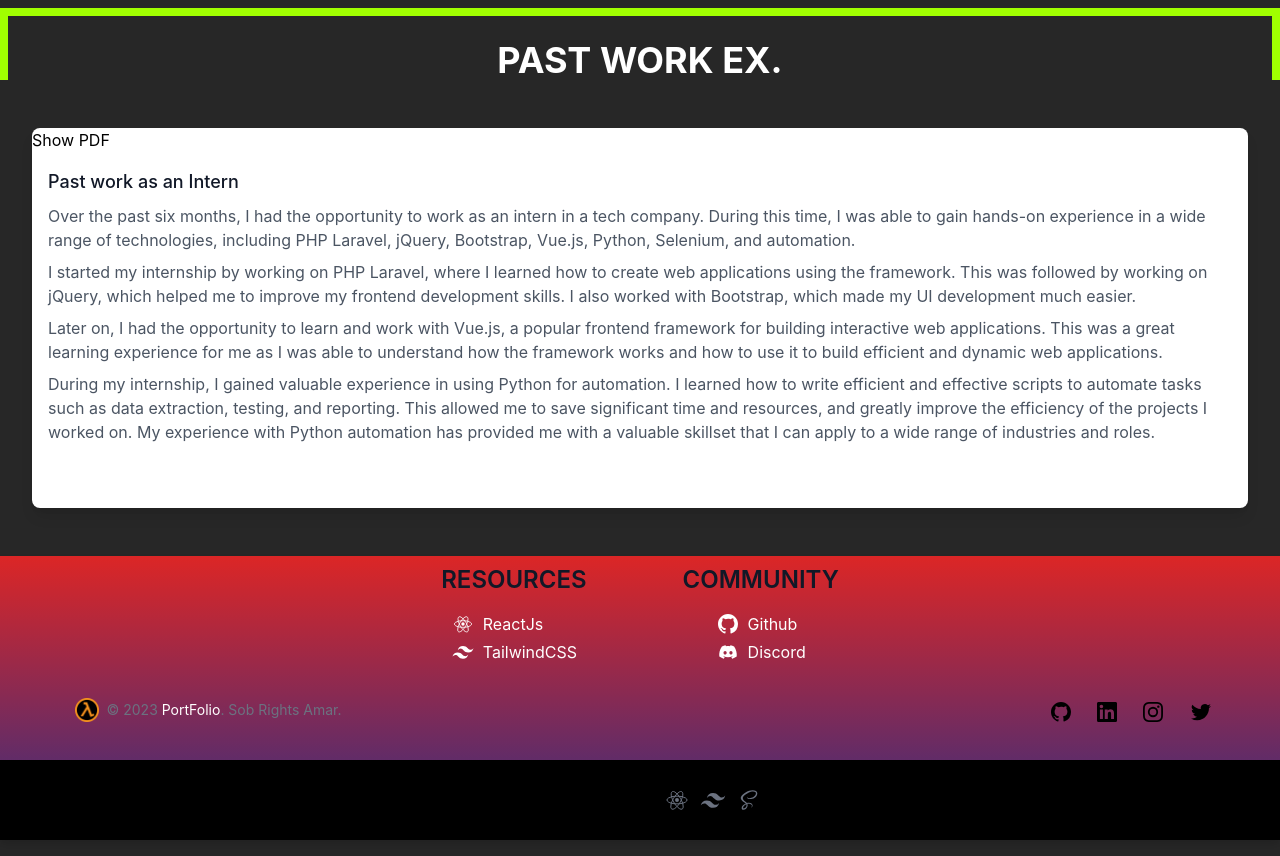
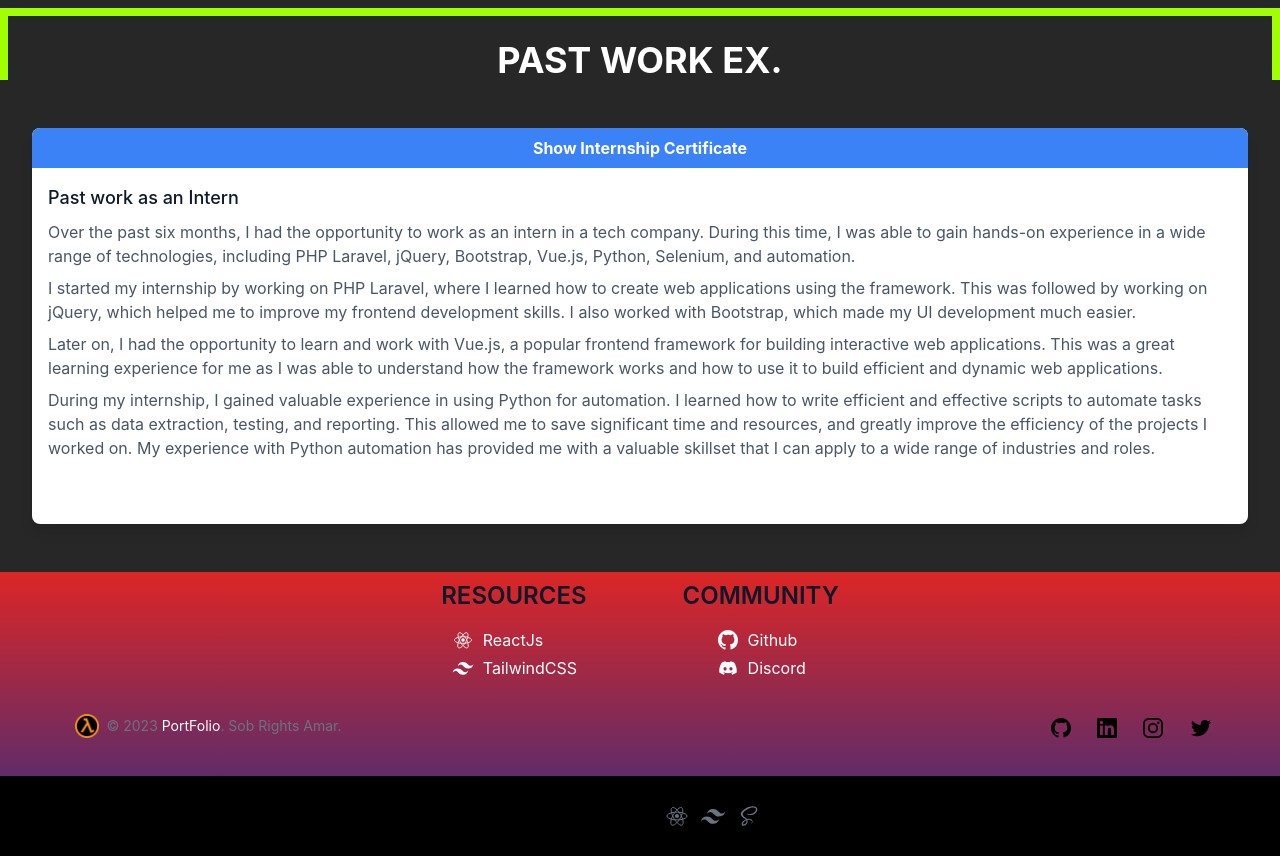
Before and after one commit to Sagittarius17/portfolio, a React (Create React App) app: page / in a window 1280 px wide. Shown: the part 2820-3676 px from the top of the page. Built offline with nearby package versions, Linux system fonts and the light colour scheme.

Commit message:
certificate bug fix...

```diff
--- a/src/components/PastWorks.jsx
+++ b/src/components/PastWorks.jsx
@@ -1,10 +1,10 @@
 import React, { useState } from 'react';
-import PdfViewer from 'react-pdf';
-// import pythonCertificate from '../assets/python-certificate.pdf'
+// import PdfViewer from 'react-pdf';
+import pythonCertificate from '../assets/resume.jpeg'
 
 function PastWork() {
 
-  const pdfFile = '../assets/python-certificate.pdf';
+  // const pdfFile = '../assets/python-certificate.pdf';
   const [showPdf, setShowPdf] = useState(false);
 
   const togglePdf = () => {
@@ -23,13 +23,13 @@ function PastWork() {
               src="https://via.placeholder.com/300x200.png?text=Project+1"
               alt="Project 1"
             /> */}
-            <div>
-              <button onClick={togglePdf}>
-                {showPdf ? 'Hide PDF' : 'Show PDF'}
+            <div className='flex flex-col justify-center'>
+              <button onClick={togglePdf} className="bg-blue-500 hover:bg-blue-700 text-white font-bold py-2 px-4">
+                {showPdf ? 'Hide Internship Certificate' : 'Show Internship Certificate'}
               </button>
               {showPdf && (
-                <div>
-                  <PdfViewer file={pdfFile} />
+                <div className='flex justify-center'>
+                  <img src={pythonCertificate} alt="resume" className=''/>
                 </div>
               )}
             </div>
```
Also changed, not shown: src/assets/resume.jpeg (added), 1 other file (tests, documents, lock files or other folders).
